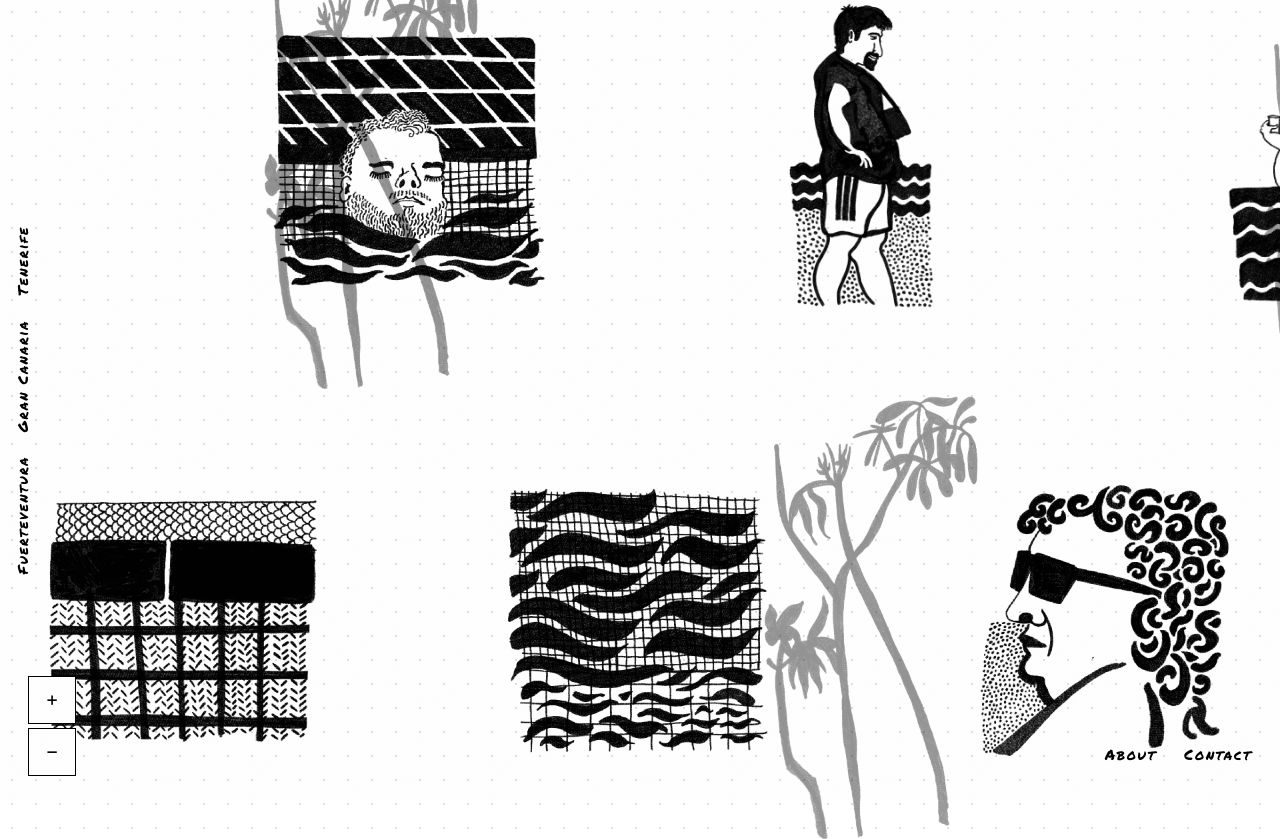
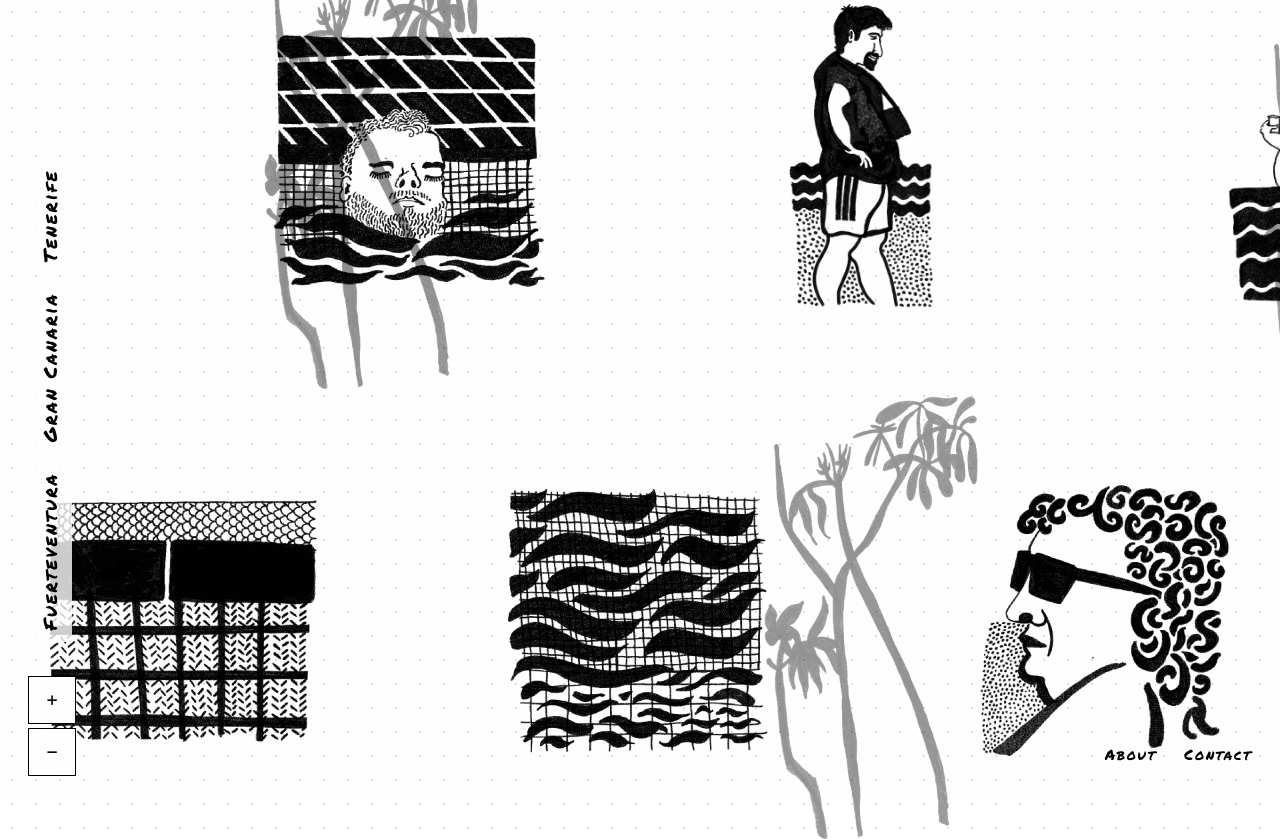
Before and after one commit to eddemi85-dot/eddemi85-dot.github.io, a website: page index.html in a window 1280 px wide. Shown: the top 839 px of the page. Drawn offline with nearby package versions, Linux system fonts and the light colour scheme.

Commit message:
Nav: larger font, align with zoom controls, white bg, hover underline

```diff
--- a/style.css
+++ b/style.css
@@ -332,11 +332,12 @@ body.is-dragging { cursor: grabbing; }
 /* ── Location navigation ──────────────────────────────── */
 #nav-locations {
   position: absolute;
-  left: 0;
+  left: 1.75rem;
   top: 50%;
   transform: translateY(-50%);
   display: flex;
   flex-direction: column;
+  gap: 0.4rem;
   pointer-events: all;
 }
 
@@ -347,13 +348,20 @@ body.is-dragging { cursor: grabbing; }
   writing-mode: vertical-rl;
   transform: rotate(180deg);
   width: 44px;
-  padding: 0.75rem 0;
+  padding: 0.75rem 0.4rem;
   font-family: var(--marker);
-  font-size: 0.87rem;
+  font-size: 1.16rem;
   letter-spacing: 0.12em;
   text-transform: none;
   color: var(--black);
   text-decoration: none;
+  background: rgba(255, 255, 255, 0.8);
+  border-radius: 8px;
+}
+
+#nav-locations a:hover {
+  text-decoration: underline;
+  text-underline-offset: 3px;
 }
 
 #nav-locations a.visited {
```
